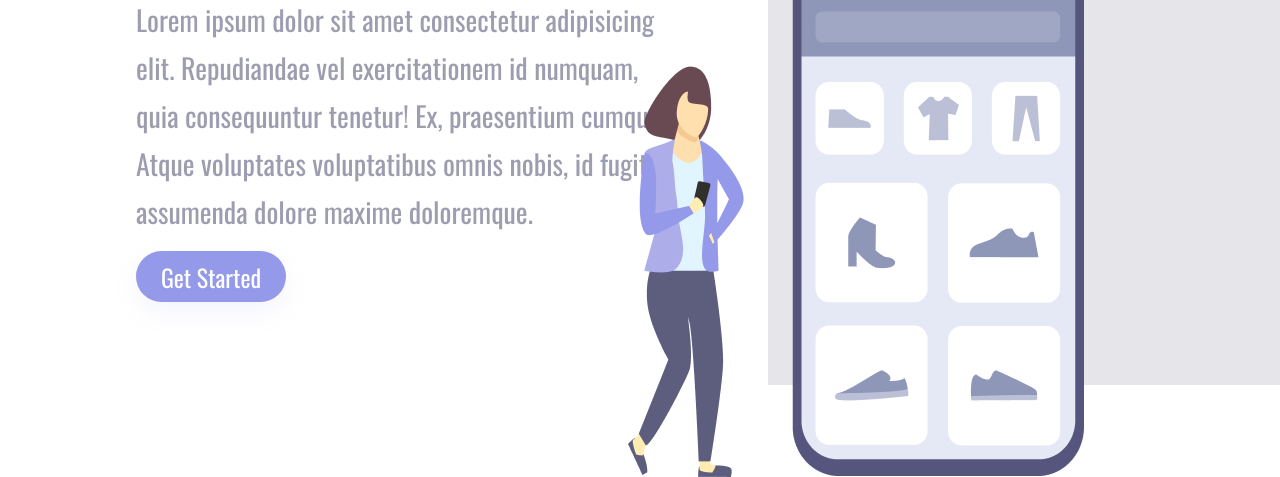
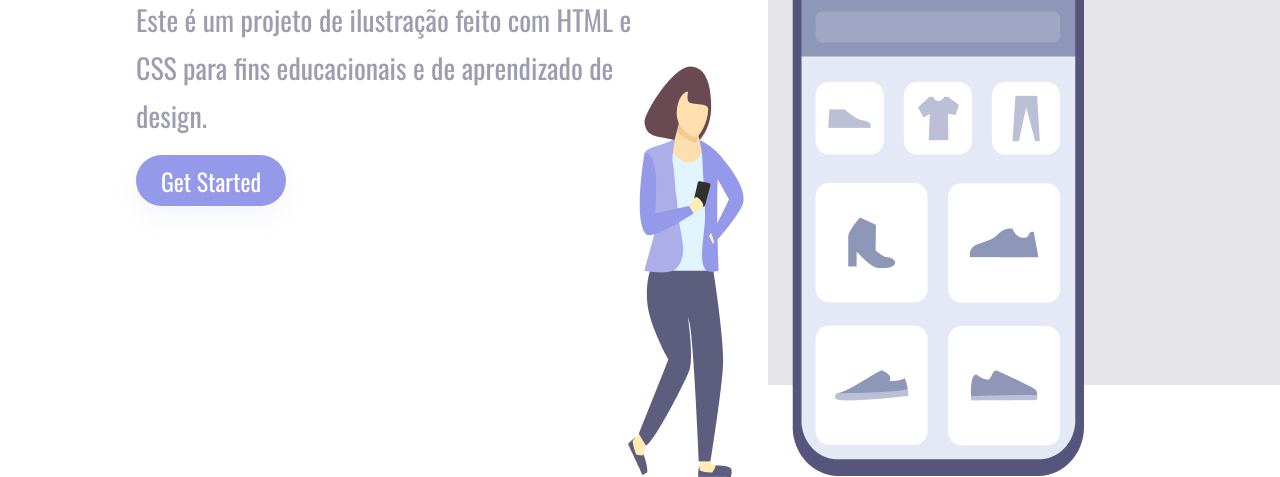
Before and after one commit to Kaelton1280/Projetos-HTML-CSS, a plain HTML site: page 2-Illustration.html in a window 1280 px wide. Shown: the part 415-892 px from the top of the page. Drawn offline with nearby package versions, Linux system fonts and the light colour scheme; a web font is replaced by a local one.

Commit message:
Alteração no Paragrafo no html

```diff
--- a/2-Illustration.html
+++ b/2-Illustration.html
@@ -16,9 +16,7 @@
 <body>
     <section class="main-content">
         <h1>Easy shopping Via Mobile</h1>
-        <p>Lorem ipsum dolor sit amet consectetur adipisicing elit. Repudiandae vel exercitationem id numquam, quia
-            consequuntur tenetur! Ex, praesentium cumque. Atque voluptates voluptatibus omnis nobis, id fugit assumenda
-            dolore maxime doloremque.</p>
+        <p>Este é um projeto de ilustração feito com HTML e CSS para fins educacionais e de aprendizado de design.</p>
         <button>Get Started</button>
     </section>
 
```
